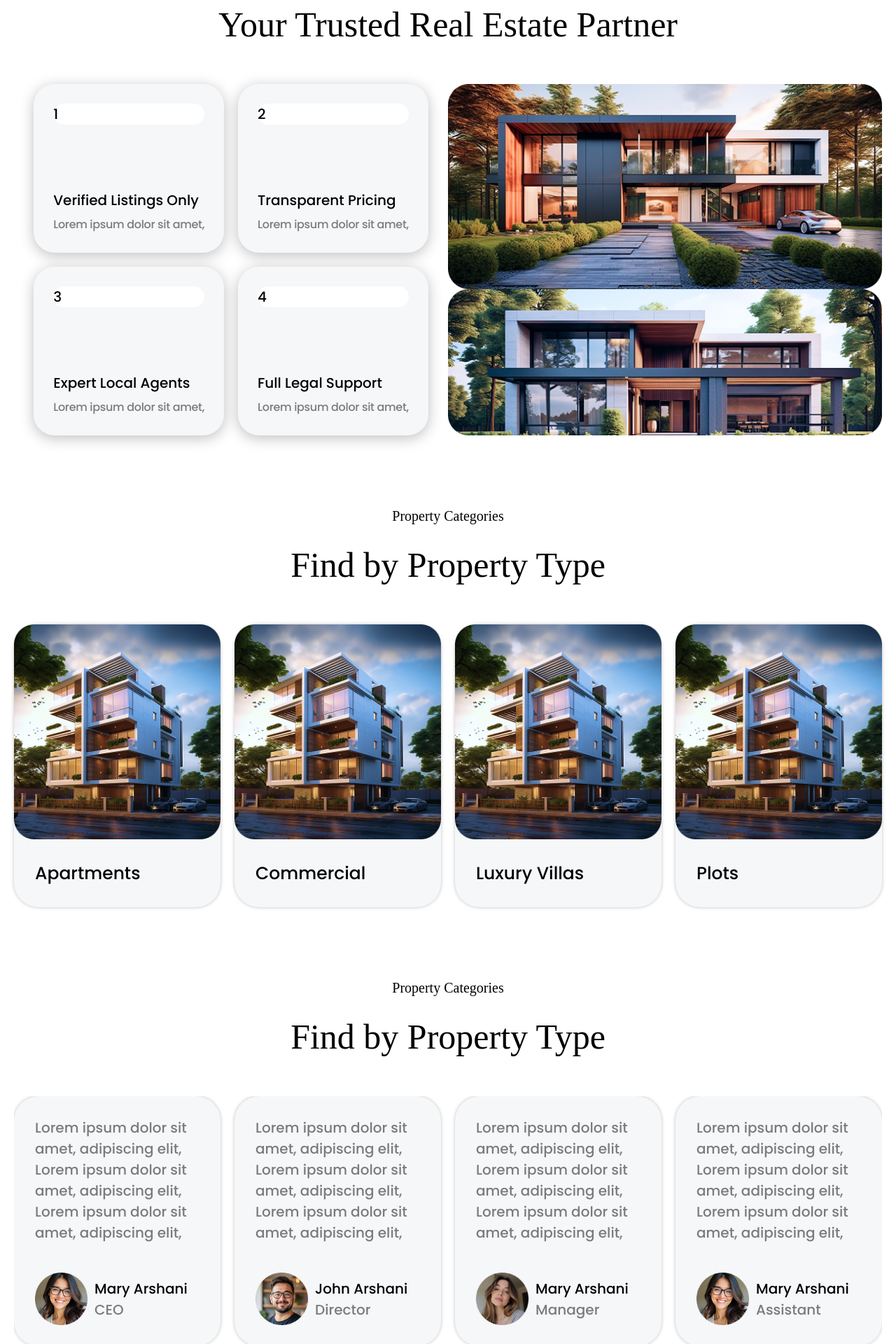
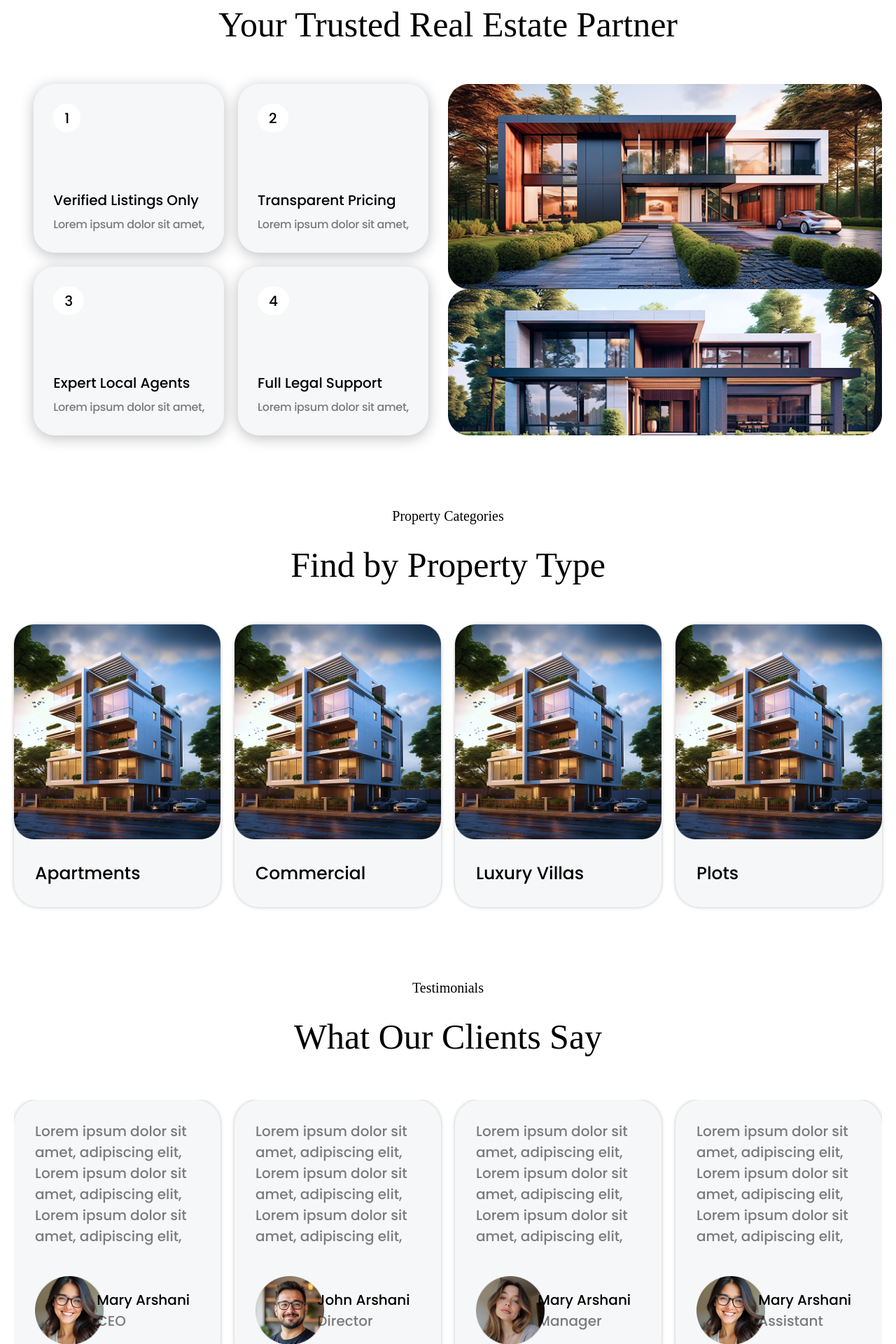
Before and after one commit to muhammadhuzaifasiddiqui/HM-Properties, a Next.js app: page / in a window 1280 px wide. Shown: the part 2680-4600 px from the top of the page at 70% size. Built offline with nearby package versions, Linux system fonts and the light colour scheme.

Commit message:
fix: clean up spacing and styles in page layout and add new CSS classes for card and testimonial sections

```diff
--- a/src/app/page.jsx
+++ b/src/app/page.jsx
@@ -150,9 +150,7 @@ export default function Home() {
       <section className="properties-section">
         <div className="container mx-auto pb-100">
           <div className="text-center mb-5 lg:px-5 md:px-4 px-3">
-            <h2 className="text-black">
-              Latest Properties on the Market
-            </h2>
+            <h2 className="text-black">Latest Properties on the Market</h2>
             <p className="font-felixtitling font-medium">
               Discover our most recent listings, updated in real-time to help
               you find your perfect home faster.
@@ -263,13 +261,11 @@ export default function Home() {
           </div>
 
           <div className="flex lg:flex-row flex-col justify-between gap-y-5 lg:px-5 md:px-4 px-3">
-            <div className="lg:w-1/2 w-full flex flex-wrap justify-center lg:gap-y-5 md:gap-y-4 gap-y-2.5">
-              <div className="flex sm:flex-row flex-col w-full card-wrapper justify-center lg:gap-5 md:gap-4 gap-2.5">
-                <div className="card flex flex-col bg-card rounded-[30px] justify-between bg-lightgray lg:p-7 md:6 p-4">
-                  <div className="bg-white rounded-full">
-                    <p className="font-medium text-black">
-                      1
-                    </p>
+            <div className="lg:w-1/2 w-full flex flex-wrap justify-center lg:gap-y-5 md:gap-y-4 gap-5">
+              {/* <div className="flex sm:flex-row flex-col w-full card-wrapper justify-center lg:gap-5 md:gap-4 gap-2.5"> */}
+              <div className="card flex flex-col items-start bg-card rounded-[30px] justify-between bg-lightgray lg:p-7 md:6 p-4">
+                <div className="bg-white rounded-full card-number">
+                  <p className="font-medium text-black">1</p>
                 </div>
                 <div className="card-content">
                   <p className="text-black font-medium">
@@ -281,38 +277,34 @@ export default function Home() {
                 </div>
               </div>
 
-                <div className="card flex flex-col bg-card rounded-[30px] justify-between bg-lightgray lg:p-7 md:6 p-4">
-                  <div className="bg-white rounded-full">
+              <div className="card flex flex-col items-start bg-card rounded-[30px] justify-between bg-lightgray lg:p-7 md:6 p-4">
+                <div className="bg-white rounded-full card-number">
                   <p className="font-medium text-black">2</p>
                 </div>
                 <div className="card-content">
-                    <p className="text-black font-medium">
-                      Transparent Pricing
-                    </p>
+                  <p className="text-black font-medium">Transparent Pricing</p>
                   <p className="mt-2 leading-32px fs-16 font-medium">
                     Lorem ipsum dolor sit amet,
                   </p>
                 </div>
               </div>
-              </div>
+              {/* </div> */}
 
-              <div className="flex sm:flex-row flex-col w-full card-wrapper justify-center lg:gap-5 md:gap-4 gap-2.5">
-                <div className="card flex flex-col bg-card rounded-[30px] justify-between bg-lightgray lg:p-7 md:6 p-4">
-                  <div className="bg-white rounded-full">
+              {/* <div className="flex sm:flex-row flex-col w-full card-wrapper justify-center lg:gap-5 md:gap-4 gap-2.5"> */}
+              <div className="card flex flex-col items-start bg-card rounded-[30px] justify-between bg-lightgray lg:p-7 md:6 p-4">
+                <div className="bg-white rounded-full card-number">
                   <p className="font-medium text-black">3</p>
                 </div>
                 <div className="card-content">
-                    <p className="text-black font-medium">
-                      Expert Local Agents
-                    </p>
+                  <p className="text-black font-medium">Expert Local Agents</p>
                   <p className="mt-2 leading-32px fs-16 font-medium">
                     Lorem ipsum dolor sit amet,
                   </p>
                 </div>
               </div>
 
-                <div className="card flex flex-col bg-card rounded-[30px] justify-between bg-lightgray lg:p-7 md:6 p-4">
-                  <div className="bg-white rounded-full">
+              <div className="card flex flex-col items-start bg-card rounded-[30px] justify-between bg-lightgray lg:p-7 md:6 p-4">
+                <div className="bg-white rounded-full card-number">
                   <p className="font-medium text-black">4</p>
                 </div>
                 <div className="card-content">
@@ -322,7 +314,7 @@ export default function Home() {
                   </p>
                 </div>
               </div>
-              </div>
+              {/* </div> */}
             </div>
 
             <div className="lg:w-1/2 w-full flex flex-col">
@@ -356,9 +348,7 @@ export default function Home() {
         <div className="container mx-auto">
           <div className="text-center mb-12.5 lg:px-5 md:px-4 px-3">
             <p className="font-felix text-black">Property Categories</p>
-            <h2 className="text-black mt-5">
-              Find by Property Type
-            </h2>
+            <h2 className="text-black mt-5">Find by Property Type</h2>
           </div>
 
           <div className="grid lg:grid-cols-4 md:grid-cols-2 sm:grid-cols-1 gap-5 lg:px-5 md:px-4 px-3">
@@ -434,12 +424,12 @@ export default function Home() {
       <section className="testimonial-section">
         <div className="container mx-auto">
           <div className="text-center mb-12.5">
-            <p className="font-felix text-black">Property Categories</p>
+            <p className="font-felix text-black">Testimonials</p>
             <h2 className="lg:leading-[120%] md:leading-[117%] sm:leading-[114%] leading-[110%] text-black mt-5">
-              Find by Property Type
+              What Our Clients Say
             </h2>
           </div>
-          <div className="slider lg:mx-5 md:mx-4 mx-3">
+          <div className="testimonial-slider lg:mx-5 md:mx-4 mx-3">
             <Swiper
               spaceBetween={20}
               slidesPerView={1}
@@ -473,6 +463,7 @@ export default function Home() {
                   </div>
                   <div className="flex flex-row gap-x-2.5 items-center">
                     <div className="w-1/3 aspect-square">
+                      <div className="testimonial-image-wraper h-24.5 w-24.5">
                         <Image
                           src={"/images/Ellipse 8.png"}
                           width={100}
@@ -482,7 +473,8 @@ export default function Home() {
                           className="w-full! h-full! object-cover"
                         />
                       </div>
-                    <div className="w-2/3 flex flex-col">
+                    </div>
+                    <div className="w-full flex flex-col">
                       <p className="text-black font-medium">Mary Arshani</p>
                       <p className="font-medium">CEO</p>
                     </div>
@@ -501,6 +493,7 @@ export default function Home() {
                   </div>
                   <div className="flex flex-row gap-x-2.5 items-center">
                     <div className="w-1/3 aspect-square">
+                      <div className="testimonial-image-wraper h-24.5 w-24.5">
                         <Image
                           src={"/images/Ellipse 9.png"}
                           width={100}
@@ -510,7 +503,8 @@ export default function Home() {
                           className="w-full! h-full! object-cover"
                         />
                       </div>
-                    <div className="w-2/3 flex flex-col">
+                    </div>
+                    <div className="w-full flex flex-col">
                       <p className="text-black font-medium">John Arshani</p>
                       <p className="font-medium">Director</p>
                     </div>
@@ -529,6 +523,7 @@ export default function Home() {
                   </div>
                   <div className="flex flex-row gap-x-2.5 items-center">
                     <div className="w-1/3 aspect-square">
+                      <div className="testimonial-image-wraper h-24.5 w-24.5">
                         <Image
                           src={"/images/Ellipse 10.png"}
                           width={100}
@@ -538,7 +533,8 @@ export default function Home() {
                           className="w-full! h-full! object-cover"
                         />
                       </div>
-                    <div className="w-2/3 flex flex-col">
+                    </div>
+                    <div className="w-full flex flex-col">
                       <p className="text-black font-medium">Mary Arshani</p>
                       <p className="font-medium">Manager</p>
                     </div>
@@ -557,6 +553,7 @@ export default function Home() {
                   </div>
                   <div className="flex flex-row gap-x-2.5 items-center">
                     <div className="w-1/3 aspect-square">
+                      <div className="testimonial-image-wraper h-24.5 w-24.5">
                         <Image
                           src={"/images/Ellipse 8.png"}
                           width={100}
@@ -566,7 +563,8 @@ export default function Home() {
                           className="w-full! h-full! object-cover"
                         />
                       </div>
-                    <div className="w-2/3 flex flex-col">
+                    </div>
+                    <div className="w-full flex flex-col">
                       <p className="text-black font-medium">Mary Arshani</p>
                       <p className="font-medium">Assistant</p>
                     </div>
@@ -583,8 +581,8 @@ export default function Home() {
         <div className="container mx-auto">
           <div className="flex flex-col py-7.5 bg-lightgray rounded-[30px] items-center text-center lg:mx-5 md:mx-4 mx-3">
             <div className="flex flex-col gap-y-5 mb-12.5 lg:px-5 md:px-4 px-3">
-              <p className="text-black font-felixtitling">NEWSLETTER</p>
-              <h2 className="text-black font-felixtitling">
+              <p className="text-black font-felix">NEWSLETTER</p>
+              <h2 className="text-black">
                 STAY AHEAD OF THE MARKET
               </h2>
               <p className="font-medium leading-4px">
@@ -593,13 +591,13 @@ export default function Home() {
               </p>
             </div>
 
-            <div className="flex bg-white rounded-full pt-1.5 pb-1.5 pl-7.5 pr-5">
+            <div className="newsletter-input-shadow flex w-1/3 justify-between bg-white rounded-full pt-1.5 pb-1.5 pl-7.5 pr-5">
               <input
                 className="bg-white font-medium"
                 type="text"
                 placeholder="Subscribe"
               />
-              <div className="aspect-square w-12.5 h-12.5 bg-black p-5 rounded-full">
+              <div className="aspect-square bg-black p-5 rounded-full">
                 <a href="#">
                   <Image
                     src={"/images/Arrow 4.png"}
--- a/src/styles/globals.css
+++ b/src/styles/globals.css
@@ -183,6 +183,10 @@ img {
   box-shadow: 0px 4px 20px 0px rgba(0, 0, 0, 0.25);
 }
 
+.card-number {
+  padding: 5.5px 16px 5.5px 16px;
+}
+
 /* Category Section */
 .category {
   box-shadow: 0px 0px 5px 0px rgba(0, 0, 0, 0.25);
@@ -194,8 +198,15 @@ img {
 }
 
 /* Testimonial section */
+.testimonial-slider {
+  padding-bottom: 5px;
+  padding-top: 5px;
+}
 
 /* NewsLetter section */
+.newsletter-input-shadow {
+  box-shadow: 0px 0px 8px rgba(0, 0, 0, 0.25);
+}
 
 /* Footer */
 .social-icons aspect-square Image {
```
Lines whose indentation alone changed are shown as unchanged.
